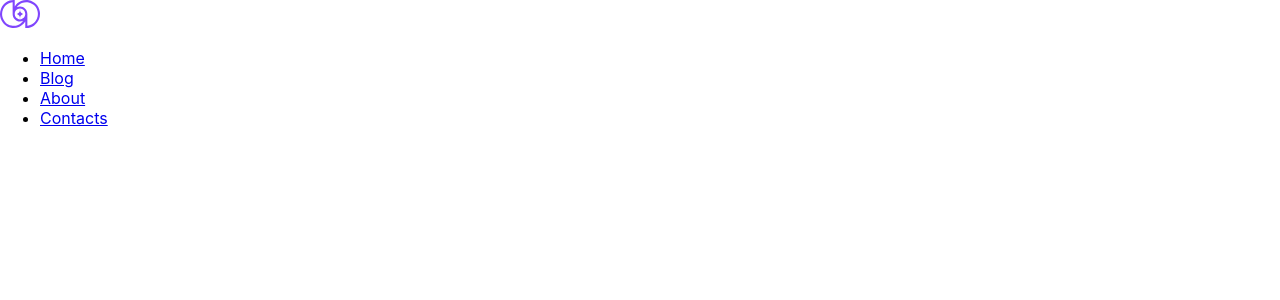
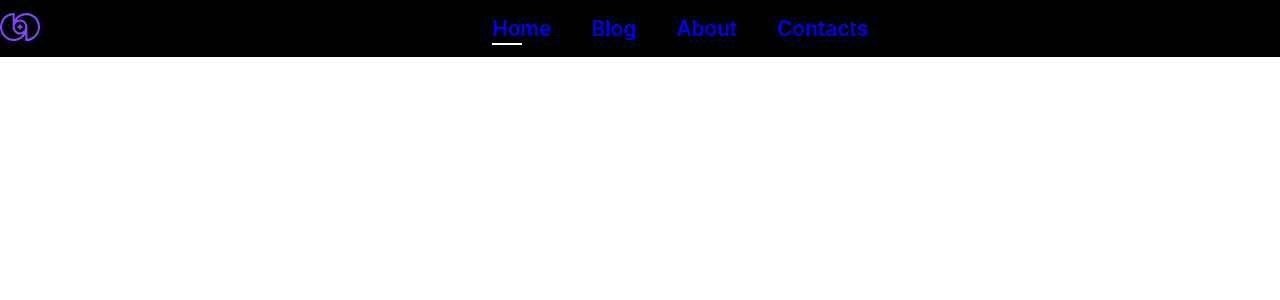
Before and after one commit to VincentChisaka/how-to-make-a-navbar, a JavaScript app in the folder navbar/: page / in a window 1280 px wide. Shown: the top 300 px of the page. Built offline with nearby package versions, Linux system fonts and the light colour scheme; the HTML template or start-up script is replaced by a standard one.

Commit message:
adding css

```diff
--- a/navbar/public/index.html
+++ b/navbar/public/index.html
@@ -25,6 +25,7 @@
       Learn how to configure a non-root public URL by running `npm run build`.
     -->
     <title>React App</title>
+    <link rel="stylesheet" href="https://cdnjs.cloudflare.com/ajax/libs/font-awesome/6.2.1/css/all.min.css" integrity="sha512-MV7K8+y+gLIBoVD59lQIYicR65iaqukzvf/nwasF0nqhPay5w/9lJmVM2hMDcnK1OnMGCdVK+iQrJ7lzPJQd1w==" crossorigin="anonymous" referrerpolicy="no-referrer" />
   </head>
   <body>
     <noscript>You need to enable JavaScript to run this app.</noscript>
--- a/navbar/src/App.js
+++ b/navbar/src/App.js
@@ -1,5 +1,4 @@
 import Navbar from "./components/Navbar.js"
-//import Navbar from "./components/Navbar.css"
 
 
 
--- a/navbar/src/components/Navbar.js
+++ b/navbar/src/components/Navbar.js
@@ -1,3 +1,5 @@
+import "./Navbar.css"
+
 function Navbar(){
 return(
     <>
@@ -10,7 +12,7 @@
         <div>
             <ul id="navbar">
                 <li>
-                    <a className="active" href="index.html">Home</a>
+                    <a className="active"    href="index.html">Home</a>
                 </li>
                 <li>
                     <a href="index.html">Blog</a>
@@ -23,6 +25,10 @@
                  </li>
             </ul>
         </div>
+
+        <div id="mobile"><i className="fas-fa-bars"></i>
+
+        </div>
       </nav>
     </>
 
```
